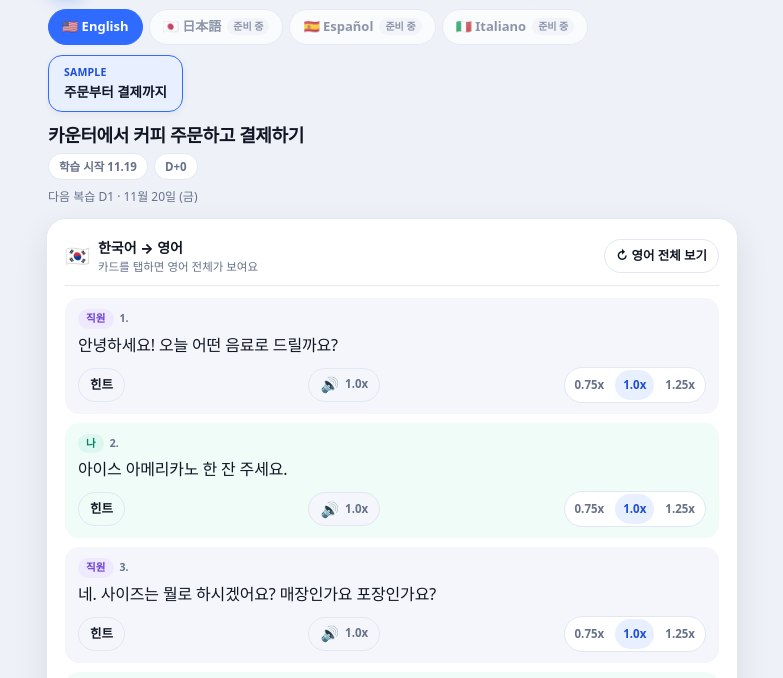
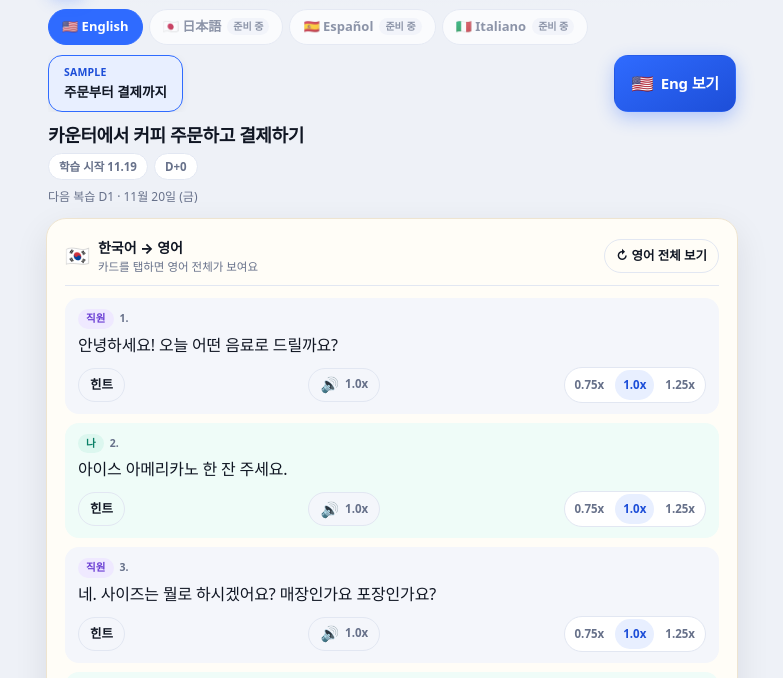
Before and after one commit to trizzen-jc/sky-english, a plain HTML site: page index.html in a window 1280 px wide. Shown: the part 54-732 px from the top of the page, without its empty margins (248-1031 px from the left). Drawn offline with Linux system fonts and the light colour scheme.

Commit message:
Add Eng/Kor toggle button and distinct card backgrounds

```diff
--- a/index.html
+++ b/index.html
@@ -57,6 +57,16 @@
     --shadow: 0 12px 34px rgba(16, 22, 35, 0.09);
     --shadow-sm: 0 2px 8px rgba(16, 22, 35, 0.06);
     --radius: 20px;
+    /* 카드 앞면(Kor) / 뒷면(Eng) 바탕 구분 */
+    --face-kor-bg: #fffdf7;
+    --face-kor-line: #eee4d0;
+    --face-eng-bg: #eef3ff;
+    --face-eng-line: #c7d7fe;
+    --face-eng-row: #ffffff;
+    --side-btn-1: #2f6bff;
+    --side-btn-2: #1d4ed8;
+    --side-btn-ink: #ffffff;
+    --side-btn-shadow: 0 6px 18px rgba(47, 107, 255, 0.32);
   }
   :root[data-theme="dark"] {
     --bg: #0a0d14;
@@ -85,6 +95,16 @@
     --nav-bg: rgba(19, 26, 38, 0.9);
     --shadow: 0 12px 34px rgba(0, 0, 0, 0.45);
     --shadow-sm: 0 2px 8px rgba(0, 0, 0, 0.3);
+    /* 카드 앞면(Kor) / 뒷면(Eng) 바탕 구분 — 다크 */
+    --face-kor-bg: #161b26;
+    --face-kor-line: #2b3547;
+    --face-eng-bg: #1b2438;
+    --face-eng-line: #38496f;
+    --face-eng-row: #232d45;
+    --side-btn-1: #3f74f0;
+    --side-btn-2: #2550c0;
+    --side-btn-ink: #ffffff;
+    --side-btn-shadow: 0 6px 18px rgba(0, 0, 0, 0.5);
   }
 
   * { box-sizing: border-box; }
@@ -201,6 +221,25 @@
   .chip .chip-label { font-size: 13.5px; font-weight: 700; color: var(--text); }
   .chip.is-on { border-color: var(--brand); background: var(--brand-soft); box-shadow: var(--shadow-sm); }
 
+  /* ── 장면 칩 줄 + 큼직한 Eng/Kor 전환 버튼 ───────────── */
+  .scene-row { display: flex; align-items: stretch; gap: 8px; padding: 2px 2px 10px; }
+  .scene-row .chips { flex: 1 1 auto; min-width: 0; padding: 0; }
+  .side-toggle {
+    flex: 0 0 auto;
+    display: inline-flex; align-items: center; justify-content: center; gap: 7px;
+    min-width: 116px; padding: 10px 16px; border-radius: 14px;
+    border: 1px solid transparent;
+    background: linear-gradient(150deg, var(--side-btn-1) 0%, var(--side-btn-2) 100%);
+    color: var(--side-btn-ink);
+    font-size: 15px; font-weight: 800; letter-spacing: -0.01em;
+    box-shadow: var(--side-btn-shadow);
+    cursor: pointer; -webkit-tap-highlight-color: transparent; white-space: nowrap;
+  }
+  .side-toggle .side-flag { font-size: 18px; line-height: 1; }
+  .side-toggle .side-lbl { line-height: 1.15; }
+  .side-toggle:active { transform: scale(0.97); }
+  .side-toggle:focus-visible { outline: 3px solid var(--brand-soft); outline-offset: 2px; }
+
   .scene-title { font-size: 18px; font-weight: 800; letter-spacing: -0.02em; padding: 0 2px 4px; }
   .meta { display: flex; flex-wrap: wrap; align-items: center; gap: 6px; padding: 0 2px 12px; }
   .pill {
@@ -235,8 +274,8 @@
     backface-visibility: hidden;
     -webkit-backface-visibility: hidden;
   }
-  .face.front { transform: rotateY(0deg); }
-  .face.back { transform: rotateY(180deg); }
+  .face.front { transform: rotateY(0deg); background: var(--face-kor-bg); border-color: var(--face-kor-line); }
+  .face.back { transform: rotateY(180deg); background: var(--face-eng-bg); border-color: var(--face-eng-line); }
   /* 보이지 않는 면은 터치를 절대 받지 않는다 */
   .face { pointer-events: none; }
   .flip:not(.is-flipped) .face.front { pointer-events: auto; }
@@ -260,6 +299,9 @@
     transition: border-color 0.15s ease, box-shadow 0.15s ease, background 0.15s ease;
   }
   .turn.me { background: var(--me-row); }
+  /* 영어(뒷면) 카드에서는 대화 줄을 밝게 띄워 인디고 바탕과 구분 */
+  .face.back .turn { background: var(--face-eng-row); }
+  .face.back .turn.me { background: var(--me-row); }
   .turn.is-speaking { border-color: var(--brand); box-shadow: 0 0 0 3px var(--brand-soft); }
   .turn-head { display: flex; align-items: center; gap: 6px; }
   .badge {
@@ -1157,6 +1199,44 @@
     return wrap;
   }
 
+  /* ── 큰 Eng/Kor 보기 버튼 (장면 칩 줄 오른쪽) ─────────── */
+  var sideRefs = { btn: null, flag: null, lbl: null };
+
+  function sideToggle() {
+    var eng = !!state.flipped;
+    var flag = el('span', { class: 'side-flag', 'aria-hidden': 'true', text: eng ? '🇰🇷' : '🇺🇸' });
+    var lbl = el('span', { class: 'side-lbl', text: eng ? 'Kor 보기' : 'Eng 보기' });
+    var btn = el('button', {
+      class: 'side-toggle' + (eng ? ' is-back' : ''),
+      type: 'button',
+      'data-act': 'side-toggle',
+      'aria-pressed': eng ? 'true' : 'false',
+      'aria-label': eng ? '한국어 화면으로 전환' : '영어 화면으로 전환',
+      title: eng ? '한국어 화면으로 전환' : '영어 화면으로 전환'
+    }, [flag, lbl]);
+    press(btn, function () { setFlip(!state.flipped); });
+    sideRefs = { btn: btn, flag: flag, lbl: lbl };
+    return btn;
+  }
+
+  function syncSideToggle() {
+    if (!sideRefs.btn) { return; }
+    var eng = !!state.flipped;
+    if (sideRefs.lbl) { sideRefs.lbl.textContent = eng ? 'Kor 보기' : 'Eng 보기'; }
+    if (sideRefs.flag) { sideRefs.flag.textContent = eng ? '🇰🇷' : '🇺🇸'; }
+    sideRefs.btn.classList.toggle('is-back', eng);
+    sideRefs.btn.setAttribute('aria-pressed', eng ? 'true' : 'false');
+    sideRefs.btn.setAttribute('aria-label', eng ? '한국어 화면으로 전환' : '영어 화면으로 전환');
+    sideRefs.btn.setAttribute('title', eng ? '한국어 화면으로 전환' : '영어 화면으로 전환');
+  }
+
+  function sceneRow() {
+    var row = el('div', { class: 'scene-row' });
+    row.appendChild(sceneChips());
+    row.appendChild(sideToggle());
+    return row;
+  }
+
   function nextReview(sc) {
     var lr = learnedOf(sc.id);
     if (!lr) { return null; }
@@ -1460,6 +1540,7 @@
     if (!cardRefs.flip) { return; }
     if (state.flipped) { stopAll(); }
     cardRefs.flip.classList.toggle('is-flipped', state.flipped);
+    syncSideToggle();
     cardRefs.front.setAttribute('aria-hidden', state.flipped ? 'true' : 'false');
     cardRefs.back.setAttribute('aria-hidden', state.flipped ? 'false' : 'true');
     if (cardRefs.front.setAttribute) {
@@ -1495,7 +1576,7 @@
     var sc = currentScene();
     clear(root);
     root.appendChild(langBar());
-    root.appendChild(sceneChips());
+    root.appendChild(sceneRow());
     root.appendChild(el('p', { class: 'scene-title', text: sc.title }));
     root.appendChild(metaStrip(sc));
     root.appendChild(buildCard(sc));
```
